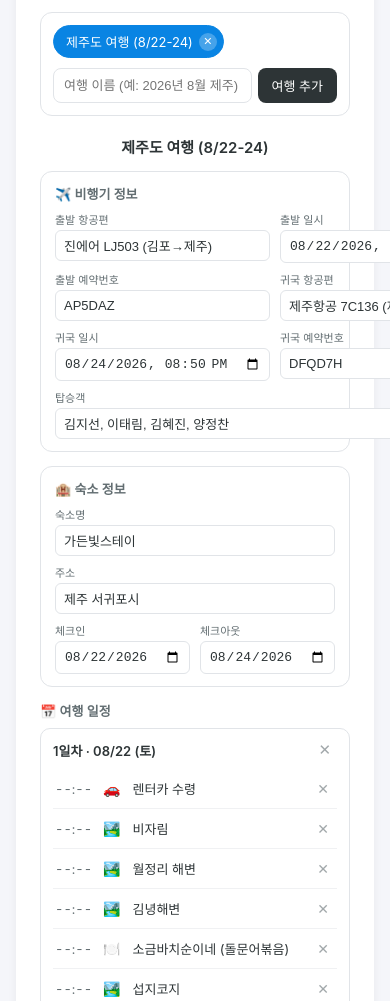
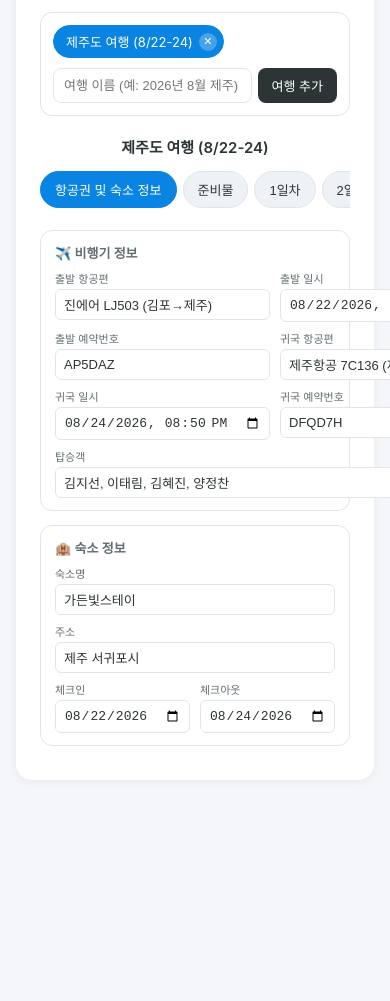
Before and after one commit to kjs246123-commits/test, a plain HTML site: page index.html in a window 390 px wide. Shown: the part 99-1100 px from the top of the page. After the commit the page ends 919 px from the top, so only its background shows below. Drawn offline with Linux system fonts and the light colour scheme.

Commit message:
모바일 화면을 탭 메뉴로 분리
항공권/숙소 정보, 준비물, 날짜별 일정을 한 화면에 다 이어붙이던 방식에서 탭으로 전환해 원하는 항목만 골라 보도록 개선. 날짜는 +탭으로 추가하고 추가 시 해당 날짜 탭으로 자동 이동.

```diff
--- a/index.html
+++ b/index.html
@@ -201,7 +201,40 @@
   }
   .info-field input:focus { border-color: var(--accent); }
 
-  .itinerary-section { margin-bottom: 14px; }
+  .section-tabs {
+    display: flex;
+    gap: 6px;
+    overflow-x: auto;
+    padding-bottom: 6px;
+    margin-bottom: 16px;
+    -webkit-overflow-scrolling: touch;
+  }
+  .section-tabs::-webkit-scrollbar { height: 4px; }
+  .section-tab {
+    flex-shrink: 0;
+    border: 1px solid var(--border);
+    background: var(--chip-bg);
+    color: var(--chip-text);
+    border-radius: 999px;
+    padding: 8px 14px;
+    font-size: 13px;
+    cursor: pointer;
+    white-space: nowrap;
+  }
+  .section-tab.active {
+    border-color: var(--accent);
+    background: var(--accent);
+    color: #fff;
+  }
+  .section-tab-add { font-weight: 700; padding: 8px 12px; }
+  .section-panel { display: none; }
+  .section-panel.active { display: block; }
+  .panel-title {
+    font-size: 13px;
+    font-weight: 600;
+    color: var(--sub);
+    margin-bottom: 10px;
+  }
   .day-block {
     border: 1px solid var(--border);
     border-radius: 10px;
@@ -696,6 +729,7 @@
 
   let state = loadState();
   saveState();
+  let activeSection = 'info';
 
   function getActiveTrip() {
     return state.trips.find(t => t.id === state.activeTripId) || null;
@@ -723,6 +757,7 @@
       nameSpan.textContent = trip.name;
       nameSpan.addEventListener('click', () => {
         state.activeTripId = trip.id;
+        activeSection = 'info';
         saveState();
         renderAll();
       });
@@ -779,6 +814,39 @@
       return field;
     }
 
+    const tabsEl = document.createElement('div');
+    tabsEl.className = 'section-tabs';
+    tripContent.appendChild(tabsEl);
+
+    function makeTabButton(label, key, extraClass) {
+      const btn = document.createElement('button');
+      btn.type = 'button';
+      btn.className = 'section-tab' + (extraClass ? ' ' + extraClass : '');
+      btn.dataset.section = key;
+      btn.textContent = label;
+      btn.addEventListener('click', () => setActiveSection(key));
+      return btn;
+    }
+
+    function applyActiveSection() {
+      tabsEl.querySelectorAll('.section-tab').forEach(btn => {
+        btn.classList.toggle('active', btn.dataset.section === activeSection);
+      });
+      tripContent.querySelectorAll('.section-panel').forEach(panel => {
+        panel.classList.toggle('active', panel.dataset.section === activeSection);
+      });
+    }
+
+    function setActiveSection(key) {
+      activeSection = key;
+      applyActiveSection();
+    }
+
+    const panelInfo = document.createElement('div');
+    panelInfo.className = 'section-panel';
+    panelInfo.dataset.section = 'info';
+    tripContent.appendChild(panelInfo);
+
     const flightSection = document.createElement('div');
     flightSection.className = 'info-section';
     const flightTitle = document.createElement('div');
@@ -797,7 +865,7 @@
     passengersField.classList.add('span-2');
     flightGrid.appendChild(passengersField);
     flightSection.appendChild(flightGrid);
-    tripContent.appendChild(flightSection);
+    panelInfo.appendChild(flightSection);
 
     const staySection = document.createElement('div');
     staySection.className = 'info-section';
@@ -816,19 +884,23 @@
     stayGrid.appendChild(buildInfoField('체크인', 'date', trip.stay.checkIn, v => { trip.stay.checkIn = v; saveState(); }));
     stayGrid.appendChild(buildInfoField('체크아웃', 'date', trip.stay.checkOut, v => { trip.stay.checkOut = v; saveState(); }));
     staySection.appendChild(stayGrid);
-    tripContent.appendChild(staySection);
+    panelInfo.appendChild(staySection);
 
-    const itinerarySection = document.createElement('div');
-    itinerarySection.className = 'itinerary-section';
+    const panelPacking = document.createElement('div');
+    panelPacking.className = 'section-panel';
+    panelPacking.dataset.section = 'packing';
+    tripContent.appendChild(panelPacking);
 
-    const itineraryTitle = document.createElement('div');
-    itineraryTitle.className = 'info-title';
-    itineraryTitle.textContent = '📅 여행 일정';
-    itinerarySection.appendChild(itineraryTitle);
+    const daySectionsWrap = document.createElement('div');
+    tripContent.appendChild(daySectionsWrap);
 
-    const dayContainer = document.createElement('div');
-    itinerarySection.appendChild(dayContainer);
-
+    const addDayPanel = document.createElement('div');
+    addDayPanel.className = 'section-panel';
+    addDayPanel.dataset.section = 'add-day';
+    const addDayHint = document.createElement('div');
+    addDayHint.className = 'panel-title';
+    addDayHint.textContent = '새 날짜 추가';
+    addDayPanel.appendChild(addDayHint);
     const addDayRow = document.createElement('div');
     addDayRow.className = 'add-day-row';
     const newDayInput = document.createElement('input');
@@ -837,9 +909,8 @@
     addDayBtn.textContent = '날짜 추가';
     addDayRow.appendChild(newDayInput);
     addDayRow.appendChild(addDayBtn);
-    itinerarySection.appendChild(addDayRow);
-
-    tripContent.appendChild(itinerarySection);
+    addDayPanel.appendChild(addDayRow);
+    tripContent.appendChild(addDayPanel);
 
     function startEditActivity(span, activity, onDone) {
       const input = document.createElement('input');
@@ -868,26 +939,28 @@
     }
 
     function renderItinerary() {
-      dayContainer.innerHTML = '';
       const days = trip.itinerary.slice().sort((a, b) => a.date < b.date ? -1 : a.date > b.date ? 1 : 0);
 
-      if (days.length === 0) {
-        const empty = document.createElement('div');
-        empty.className = 'empty';
-        empty.textContent = '날짜를 추가해서 일정을 기록해보세요.';
-        dayContainer.appendChild(empty);
-        return;
-      }
+      tabsEl.innerHTML = '';
+      tabsEl.appendChild(makeTabButton('항공권 및 숙소 정보', 'info'));
+      tabsEl.appendChild(makeTabButton('준비물', 'packing'));
+      days.forEach((day, dayOrderIdx) => {
+        tabsEl.appendChild(makeTabButton(`${dayOrderIdx + 1}일차`, day.date));
+      });
+      tabsEl.appendChild(makeTabButton('+', 'add-day', 'section-tab-add'));
+
+      daySectionsWrap.innerHTML = '';
 
       days.forEach((day, dayOrderIdx) => {
         const block = document.createElement('div');
-        block.className = 'day-block';
+        block.className = 'section-panel day-block';
+        block.dataset.section = day.date;
 
         const header = document.createElement('div');
         header.className = 'day-header';
         const titleEl = document.createElement('span');
         titleEl.className = 'day-title';
-        titleEl.textContent = `${dayOrderIdx + 1}일차 · ${dayLabel(day.date)}`;
+        titleEl.textContent = dayLabel(day.date);
         const delDayBtn = document.createElement('button');
         delDayBtn.className = 'day-del';
         delDayBtn.textContent = '✕';
@@ -895,6 +968,7 @@
         delDayBtn.addEventListener('click', () => {
           if (!confirm(`${dayLabel(day.date)} 일정을 삭제할까요?`)) return;
           trip.itinerary = trip.itinerary.filter(d => d.date !== day.date);
+          if (activeSection === day.date) activeSection = 'info';
           saveState();
           renderItinerary();
         });
@@ -983,8 +1057,12 @@
         addActRow.appendChild(addActBtn);
         block.appendChild(addActRow);
 
-        dayContainer.appendChild(block);
+        daySectionsWrap.appendChild(block);
       });
+
+      const validSections = ['info', 'packing', 'add-day', ...days.map(d => d.date)];
+      if (!validSections.includes(activeSection)) activeSection = 'info';
+      applyActiveSection();
     }
 
     addDayBtn.addEventListener('click', () => {
@@ -994,10 +1072,16 @@
       trip.itinerary.push({ date: val, activities: [] });
       newDayInput.value = '';
       saveState();
+      activeSection = val;
       renderItinerary();
     });
 
     renderItinerary();
+
+    const packingTitle = document.createElement('div');
+    packingTitle.className = 'panel-title';
+    packingTitle.textContent = '🎒 준비물 체크리스트';
+    panelPacking.appendChild(packingTitle);
 
     const presetRow = document.createElement('div');
     presetRow.className = 'preset-row';
@@ -1014,7 +1098,7 @@
       });
       presetRow.appendChild(btn);
     });
-    tripContent.appendChild(presetRow);
+    panelPacking.appendChild(presetRow);
 
     const progressBox = document.createElement('div');
     progressBox.className = 'progress-box';
@@ -1027,7 +1111,7 @@
     progressBarBg.appendChild(progressFill);
     progressBox.appendChild(progressText);
     progressBox.appendChild(progressBarBg);
-    tripContent.appendChild(progressBox);
+    panelPacking.appendChild(progressBox);
 
     const addRow = document.createElement('div');
     addRow.className = 'add-row';
@@ -1047,10 +1131,10 @@
     addRow.appendChild(inputEl);
     addRow.appendChild(categorySelect);
     addRow.appendChild(addBtn);
-    tripContent.appendChild(addRow);
+    panelPacking.appendChild(addRow);
 
     const categoryContainer = document.createElement('div');
-    tripContent.appendChild(categoryContainer);
+    panelPacking.appendChild(categoryContainer);
 
     function renderList() {
       categoryContainer.innerHTML = '';
@@ -1183,8 +1267,9 @@
     const name = newTripInput.value.trim();
     if (!name) return;
     const id = makeId();
-    state.trips.push({ id, name, items: [], flight: makeEmptyFlight(), stay: makeEmptyStay() });
+    state.trips.push({ id, name, items: [], flight: makeEmptyFlight(), stay: makeEmptyStay(), itinerary: [] });
     state.activeTripId = id;
+    activeSection = 'info';
     newTripInput.value = '';
     saveState();
     renderAll();
```
